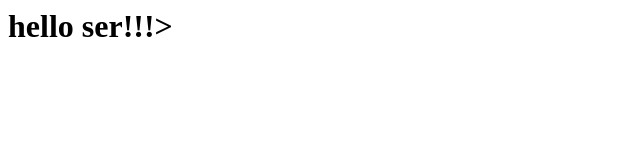
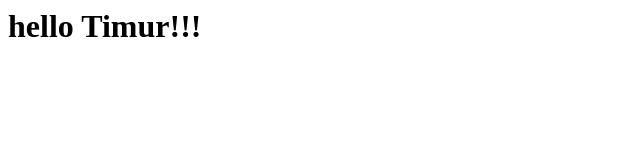
Before and after one commit to win21g/git_ss, a plain HTML site: page index.html in a window 1280 px wide. Shown: the whole page, without its empty margins (0-640 px from the left). Drawn offline with Linux system fonts and the light colour scheme.

Commit message:
<E:/Git/h4>

```diff
--- a/index.html
+++ b/index.html
@@ -1 +1 @@
-<h1>hello ser!!!>
+<h1>hello Timur!!!</h1>
```
